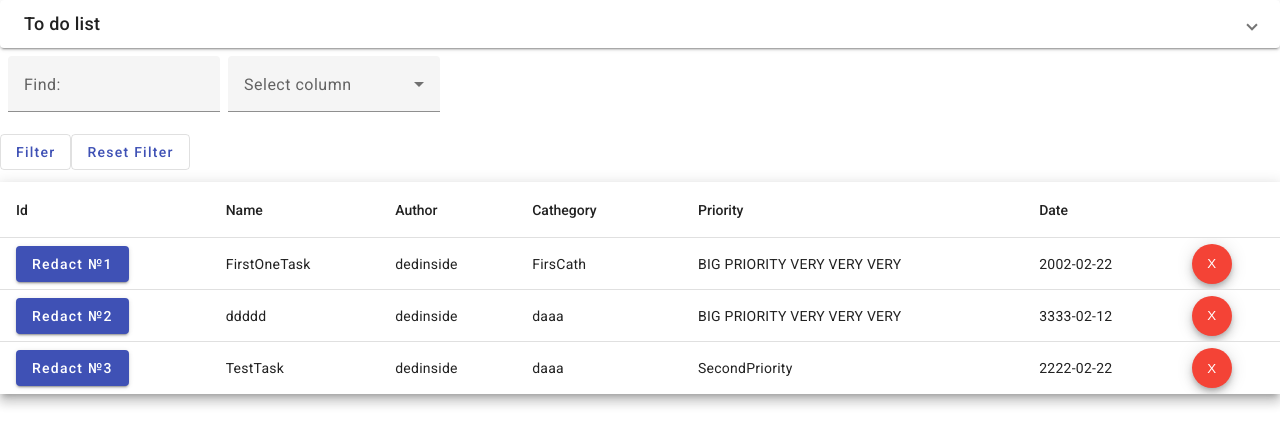
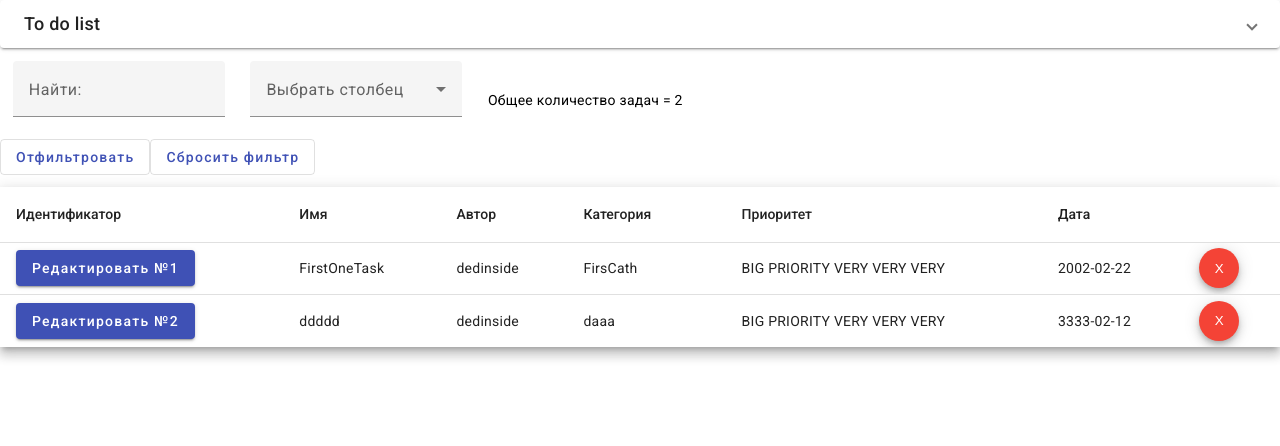
Before and after one commit to YOYOIJJKA/ToDoList, an Angular app: page /list in a window 1280 px wide. Shown: the top 446 px of the page. Built offline with nearby package versions, Linux system fonts and the light colour scheme; data requests are answered from the project's data file; sample sign-in values are in the browser's storage.

Commit message:
fix translate to rus

```diff
--- a/db.json
+++ b/db.json
@@ -15,14 +15,6 @@
       "cathegory": "3",
       "author": "dedinside",
       "id": 2
-    },
-    {
-      "name": "TestTask",
-      "priority": "4",
-      "date": "2222-02-22",
-      "cathegory": "3",
-      "author": "dedinside",
-      "id": 3
     }
   ],
   "cathegories": [
--- a/src/app/Components/autorization/autorization.component.html
+++ b/src/app/Components/autorization/autorization.component.html
@@ -4,7 +4,7 @@
     <h2
       class="active"
       id="singin"
-    > Sign In </h2>
+    >Авторизация</h2>
 
     <!-- Login Form -->
     <form [formGroup]="userForm">
@@ -13,7 +13,7 @@
         id="login"
         class="fadeIn second userForm"
         formControlName="login"
-        placeholder="login"
+        placeholder="логин"
         [ngClass]="{'has-error': userForm.get('login')?.invalid && userForm.get('login')?.touched}"
       >
       <input
@@ -21,19 +21,19 @@
         id="password"
         class="fadeIn third userForm"
         formControlName="password"
-        placeholder="password"
+        placeholder="пароль"
         [ngClass]="{'has-error': userForm.get('password')?.invalid && userForm.get('password')?.touched}"
       >
       <input
         type="submit"
         class="fadeIn fourth"
-        value="Log In"
+        value="Войти"
         (click)="tryLogIn()"
       >
       <input
         type="submit"
         class="fadeIn fourth"
-        value="Sing In"
+        value="Зарегистрироваться"
         (click)="postUser()"
       >
     </form>
@@ -44,7 +44,7 @@
       <a
         class="underlineHover"
         href="http://localhost:3000/users"
-      >Forgot Password?</a>
+      >Забыли пароль?</a>
     </div>
 
   </div>
--- a/src/app/Components/autorization/autorization.component.scss
+++ b/src/app/Components/autorization/autorization.component.scss
@@ -204,6 +204,7 @@ input[type=text]:placeholder {
   -webkit-animation-duration:1s;
   -moz-animation-duration:1s;
   animation-duration:1s;
+  width: 60%;
 }
 
 .fadeIn.first {
--- a/src/app/Components/autorization/autorization.component.ts
+++ b/src/app/Components/autorization/autorization.component.ts
@@ -11,7 +11,7 @@ import { StorageService } from '../../Services/storage.service';
   styleUrls: ['./autorization.component.scss']
 })
 export class AutorizationComponent implements OnInit {
-  users?:User[]
+  // users?:User[]
   userForm:FormGroup
   constructor (
     private formBuilder:FormBuilder,
@@ -27,18 +27,17 @@ export class AutorizationComponent implements OnInit {
     this.userForm = this.formBuilder.group(controls)
   }
 ngOnInit(): void {
-  this.getData();
+  // this.getData();
 }
-getData():void {
-  this.httpAutorizationService.getUsers().subscribe({
-    next: (users: User[]) => {
-    this.users = users;
-    },
-    error: (e) => console.error(e),
-    complete: () => console.info(`Я нашёл юзеров ${this.users}`)
-    })
-
-}
+// getData():void {
+//   this.httpAutorizationService.getUsers().subscribe({
+//     next: (users: User[]) => {
+//     this.users = users;
+//     },
+//     error: (e) => console.error(e),
+//     complete: () => console.info(`Я нашёл юзеров ${this.users}`)
+//     })
+// }
 postUser():void {
   const user:User = this.userForm.value;
   if((user.login!=null)&&(user.password!=null)&&(user.login!="")&&(user.password!="")) {
--- a/src/app/Components/cathegories/cathegories.component.html
+++ b/src/app/Components/cathegories/cathegories.component.html
@@ -1,10 +1,10 @@
 <div class="redact-form">
-<h1>Redact Cathegories</h1>
+<h1>Редактировать категории</h1>
 </div>
 <div class="field-form">
 <mat-form-field class="example-chip-list">
-    <mat-label>Cathegories</mat-label>
-    <mat-chip-grid #chipGrid aria-label="Enter cathegories">
+    <mat-label>Категории</mat-label>
+    <mat-chip-grid #chipGrid aria-label="Введите категории">
       @for (cathegory of cathegories; track cathegory) {
         <mat-chip-row
           (removed)="remove(cathegory)"
@@ -17,7 +17,7 @@
           </button>
         </mat-chip-row>
       }
-      <input placeholder="New cathegory..."
+      <input placeholder="Новая категоия..."
              [matChipInputFor]="chipGrid"
              [matChipInputSeparatorKeyCodes]="separatorKeysCodes"
              [matChipInputAddOnBlur]="addOnBlur"
--- a/src/app/Components/priorities/priorities.component.html
+++ b/src/app/Components/priorities/priorities.component.html
@@ -1,10 +1,10 @@
 <div class="redact-form">
-    <h1>Redact Priorities</h1>
+    <h1>Редактировать приоритеты</h1>
     </div>
     <div class="field-form">
 <mat-form-field class="example-chip-list">
-    <mat-label>Priorities</mat-label>
-    <mat-chip-grid #chipGrid aria-label="Enter priorities">
+    <mat-label>Приоритеты</mat-label>
+    <mat-chip-grid #chipGrid aria-label="Введите приоритеты">
       @for (priority of prioroties; track priority) {
         <mat-chip-row
           (removed)="remove(priority)"
@@ -17,7 +17,7 @@
           </button>
         </mat-chip-row>
       }
-      <input placeholder="New priority..."
+      <input placeholder="Новый приоритет..."
              [matChipInputFor]="chipGrid"
              [matChipInputSeparatorKeyCodes]="separatorKeysCodes"
              [matChipInputAddOnBlur]="addOnBlur"
--- a/src/app/Components/task-list/task-list.component.html
+++ b/src/app/Components/task-list/task-list.component.html
@@ -1,71 +1,70 @@
 <form [formGroup]="filterForm">
-  <mat-form-field class="filter-container" >
-    <mat-label>Find:</mat-label>
-    <input matInput #input placeholder="Type filter" id="param" formControlName="param">
+  <div class="filter-block">
+      <mat-form-field class="filter-container">
+        <mat-label>Найти:</mat-label>
+        <input matInput #input placeholder="Введите параметр" id="param" formControlName="param">
       </mat-form-field>
-  <mat-form-field>
-    <mat-label>Select column</mat-label>
-    <mat-select id="typeSelect" formControlName="typeSelect">
+      <mat-form-field class="filter-container">
+        <mat-label>Выбрать столбец</mat-label>
+        <mat-select id="typeSelect" formControlName="typeSelect" >
           <div *ngFor="let type of types">
-      <mat-option value="{{type}}" >{{type}}</mat-option>
+            <mat-option value="{{type}}">{{type}}</mat-option>
           </div>
         </mat-select>
       </mat-form-field>
+    <output class="filter-container">Общее количество задач = {{counter()}}</output>
+  </div>
   <p>
-      <button mat-stroked-button color="primary" (click)="filterTasks()">Filter</button>
-      <button mat-stroked-button color="primary" (click)="resetFilter()">Reset Filter</button>
+    <button mat-stroked-button color="primary" (click)="filterTasks()">Отфильтровать</button>
+    <button mat-stroked-button color="primary" (click)="resetFilter()">Сбросить фильтр</button>
   </p>
 </form>
 
 <table mat-table [dataSource]="dataSource" matSort (matSortChange)="announceSortChange($event)"
   class="mat-elevation-z8">
 
-  <!-- Id Column -->
   <ng-container matColumnDef="id">
     <th mat-header-cell *matHeaderCellDef mat-sort-header sortActionDescription="Sort by number">
-      Id
+      Идентификатор
     </th>
     <td mat-cell *matCellDef="let element">
       <button mat-raised-button color="primary" (click)="goToPost(element.id)">
-        Redact №{{element.id}}
+        Редактировать №{{element.id}}
       </button>
     </td>
   </ng-container>
 
-  <!-- Name Column -->
   <ng-container matColumnDef="name">
     <th mat-header-cell *matHeaderCellDef mat-sort-header sortActionDescription="Sort by name">
-      Name
+      Имя
     </th>
     <td mat-cell *matCellDef="let element"> {{element.name}} </td>
   </ng-container>
 
-  <!-- Author Column -->
   <ng-container matColumnDef="author">
     <th mat-header-cell *matHeaderCellDef mat-sort-header sortActionDescription="Sort by weight">
-      Author
+      Автор
     </th>
     <td mat-cell *matCellDef="let element"> {{element.author}} </td>
   </ng-container>
 
-  <!-- Date Column -->
   <ng-container matColumnDef="date">
     <th mat-header-cell *matHeaderCellDef mat-sort-header sortActionDescription="Sort by symbol">
-      Date
+      Дата
     </th>
     <td mat-cell *matCellDef="let element"> {{element.date}} </td>
   </ng-container>
 
   <ng-container matColumnDef="cathegory">
     <th mat-header-cell *matHeaderCellDef mat-sort-header sortActionDescription="Sort by symbol">
-      Cathegory
+      Категория
     </th>
     <td mat-cell *matCellDef="let element"> {{element.cathegory}} </td>
   </ng-container>
 
   <ng-container matColumnDef="priority">
     <th mat-header-cell *matHeaderCellDef mat-sort-header sortActionDescription="Sort by symbol">
-      Priority
+      Приоритет
     </th>
     <td mat-cell *matCellDef="let element"> {{element.priority}} </td>
   </ng-container>
--- a/src/app/Components/task-list/task-list.component.scss
+++ b/src/app/Components/task-list/task-list.component.scss
@@ -5,12 +5,24 @@ table {
 th.mat-sort-header-sorted {
   color: black;
 }
+
 :host {
   display: flex;
   flex-direction: column;
   align-items: flex-start;
 }
-  .filter-container{
-    margin: 8px;
+
+.filter-container {
+  margin: 1%;
   margin-bottom: 0;
 }
+
+.filter-block {
+  display: flex;
+  flex-direction: row;
+  align-items: center;
+}
+
+form {
+  width: 100%;
+}
--- a/src/app/Components/task-list/task-list.component.ts
+++ b/src/app/Components/task-list/task-list.component.ts
@@ -6,7 +6,7 @@ import {
   Component,
   ViewChild,
   signal,
-  effect,
+  effect
 } from '@angular/core';
 import { MatSort, Sort } from '@angular/material/sort';
 import { MatTableDataSource } from '@angular/material/table';
@@ -74,13 +74,16 @@ export class TaskListComponent implements AfterViewInit {
       this._liveAnnouncer.announce('Sorting cleared');
     }
   }
-  ///////////////////вывести сигналом количество страниц в конце страницы
+
+  public counter = signal<number>(0)
   getData() {
-    this.http.getTasks().subscribe({
+    this.http.getTasks().subscribe(
+      {
         next: (newTasks: Task[]) => {
           this.tasks = newTasks;
           this.dataSource = new MatTableDataSource(newTasks);
           this.dataSource.sort = this.sort;
+          this.counter.update(value => value = newTasks.length)
         },
         error: (e) => console.error(e),
         complete: () => {
--- a/src/app/Components/task/task.component.html
+++ b/src/app/Components/task/task.component.html
@@ -1,12 +1,12 @@
 <div class="jw-modal">
     <form [formGroup]="taskForm" style="display: flex; flex-direction: column;" *ngIf="taskForm">
-        <h1>Create Task</h1>
+        <h1>Создать задачу</h1>
         <mat-form-field>
-            <label mat-label>Name</label>
-            <input id="name" matInput formControlName="name" placeholder="Enter name of task">
+            <label mat-label>Имя</label>
+            <input id="name" matInput formControlName="name" placeholder="Введите имя задачи">
         </mat-form-field>
         <mat-form-field>
-            <mat-label>Priority</mat-label>
+            <mat-label>Приоритет</mat-label>
             <mat-select formControlName="priority">
                 <ng-container *ngIf="(prioritiesObs$ | async) as priorities">
                     <ng-container *ngFor="let priority of priorities">
@@ -16,11 +16,11 @@
             </mat-select>
         </mat-form-field>
         <mat-form-field>
-            <label mat-label>Date</label>
-            <input id="date" matInput type="date" formControlName="date" placeholder="Enter date">
+            <label mat-label>Дата</label>
+            <input id="date" matInput type="date" formControlName="date" placeholder="Введите дату">
         </mat-form-field>
         <mat-form-field>
-            <mat-label>Cathegory</mat-label>
+            <mat-label>Категория</mat-label>
             <mat-select formControlName="cathegory">
                 <ng-container *ngIf="(cathegoriesObs$ | async) as cathegories">
                 <ng-container *ngFor="let cathegory of cathegories">
--- a/src/app/app.component.html
+++ b/src/app/app.component.html
@@ -11,12 +11,11 @@
         <mat-toolbar-row>
             <div class="mat-header-row">
                 <div>
-                    <button mat-raised-button color="basic" (click)="openTaskDialog()">Add task</button>
-                    <button mat-raised-button color="basic" (click)="openCathegoriesDialog()">Redact
-                        cathegories</button>
-                    <button mat-raised-button color="basic" (click)="openPrioritiesDialog()">Redact priorities</button>
+                    <button mat-raised-button color="basic" (click)="openTaskDialog()">Добавить задачи</button>
+                    <button mat-raised-button color="basic" (click)="openCathegoriesDialog()">Редактировать категории</button>
+                    <button mat-raised-button color="basic" (click)="openPrioritiesDialog()">Редактировать приорететы</button>
                 </div>
-                <button mat-raised-button color="warn" (click)="logOut()">LogOut</button>
+                <button mat-raised-button color="warn" (click)="logOut()">Выйти</button>
             </div>
         </mat-toolbar-row>
     </mat-expansion-panel>
```
Also changed, not shown: 1 other file (tests, documents, lock files or other folders). Lines whose indentation alone changed are shown as unchanged.
